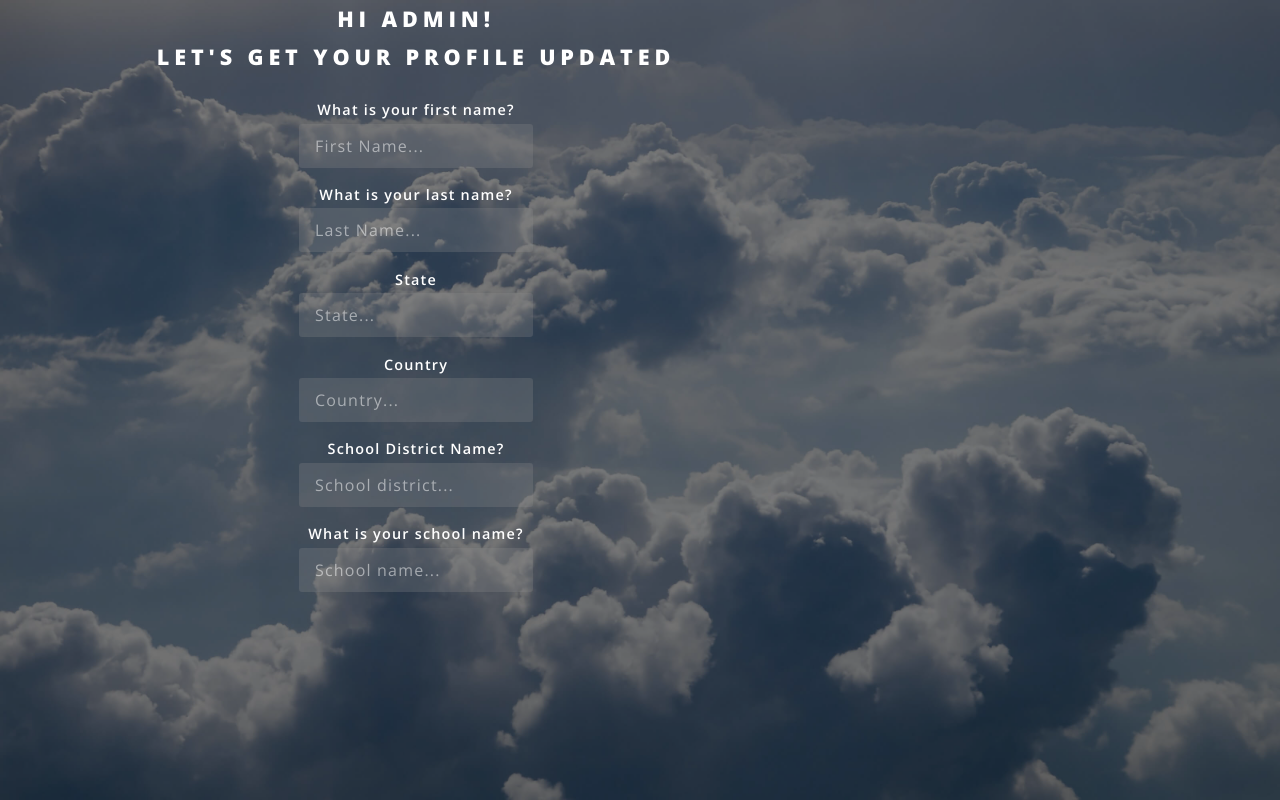
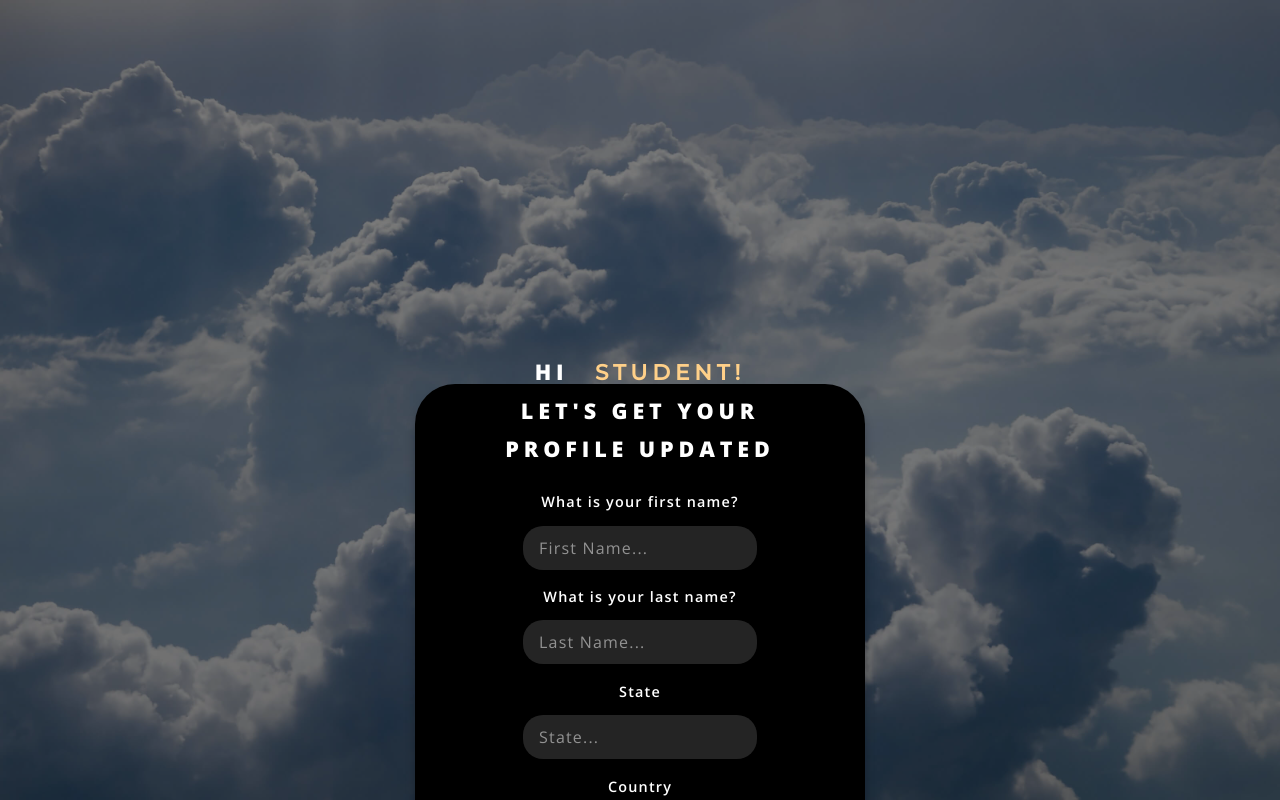
Before and after one commit to LS-School-in-the-Clouds/front-end, a React (Create React App) app: page / in a window 1280 px wide. Shown: the top 800 px of the page. Built offline with nearby package versions, Linux system fonts and the light colour scheme.

Commit message:
Slight changes to form

```diff
--- a/src/App.js
+++ b/src/App.js
@@ -12,14 +12,14 @@ import Register from "./components/Landing/Register/Register";
 import Dashboard from "./components/Dashboard/boards/Dashboard";
 import PrivateRoute from "./utils/hooks/PrivateRoute";
 
-import AdminOnboarding from './components/Onboarding/AdminOnb.js'
+import StudentOnboarding from './components/Onboarding/StudentOnb.js'
 
 const App = () => {
   return (
     <>
     <Router>
       <Switch>
-        <Route exact path="/" component={AdminOnboarding}/>
+        <Route exact path="/" component={StudentOnboarding}/>
         <Route path="/login" component={Login}/>
         <Route path="/register" component={Register}/>
         <PrivateRoute path="/dash" component={Dashboard}/>
--- a/src/components/Onboarding/AdminOnb.js
+++ b/src/components/Onboarding/AdminOnb.js
@@ -4,7 +4,7 @@ import styled from 'styled-components'
 function AdminOnboarding() {
     return (
         <div>
-            <div>
+            <SignUpStyle>
                 <Form>
                     <h2>Hi Admin! <br/> Let's get your profile updated</h2>
                     <label>What is your first name?
@@ -55,8 +55,9 @@ function AdminOnboarding() {
                             value=""
                         />
                     </label>
+                    <button>Submit</button>
                 </Form>
-            </div>
+            </SignUpStyle>
         </div>
     )
 }
@@ -71,3 +72,61 @@ const Form = styled.form`
     align-items: center;
     justify-content: center;
 `
+
+const SignUpStyle = styled.div`
+
+
+         width:40%;
+        display:flex;
+        flex-direction:column;
+        justify-content:center;
+        margin:0 auto;
+        margin-top:30%;
+
+
+              // BLACK BOX CSS
+
+        width: 450px;
+        height: 90vh;
+        left: 300px;
+        top: 100px;
+        background: #000000;
+        box-shadow: 0px 10px 10px rgba(0, 0, 0, 0.25);
+        border-radius: 40px;
+
+        form {
+            margin-top:20px;
+            height:auto;
+            width:70%;
+            display:flex;
+            flex-direction:column;
+            align-self:center;
+
+
+        }
+        .submit {
+            margin-top:30px;
+
+
+        }
+        input {
+            border-radius: 20px;
+            margin-top:10px;
+        }
+      button {
+          border-radius: 100px;
+          width:70%;
+          height: 50px;
+          display:flex;
+          justify-content:center;
+          align-self:center;
+          align-items:center;
+          margin-top:15px;
+
+      }
+
+      option {
+          background-color:black;
+      }
+
+`
--- a/src/components/Onboarding/StudentOnb.js
+++ b/src/components/Onboarding/StudentOnb.js
@@ -1,12 +1,13 @@
 import React from 'react'
 import styled from 'styled-components'
 
-function StudentOnboarding() {
+function StudentOnboarding(props) {
+
     return (
         <div>
-            <div>
+            <SignUpStyle>
                 <Form>
-                    <h2>Hi Student! <br> Let's get your profile updated</h2>
+                    <h2>Hi <span>Student!</span> <br/> Let's get your profile updated</h2>
                     <label>What is your first name?
                         <input
                             name="firstName"
@@ -56,8 +57,9 @@ function StudentOnboarding() {
                         />
 
                     </label>
+                    <button>Submit</button>
                 </Form>
-            </div>
+            </SignUpStyle>
         </div>
     )
 }
@@ -77,3 +79,65 @@ const InputDiv = styled.div`
     align-items: center;
 
 `
+
+const SignUpStyle = styled.div`
+
+
+         width:40%;
+        display:flex;
+        flex-direction:column;
+        justify-content:center;
+        margin:0 auto;
+        margin-top:30%;
+
+
+              // BLACK BOX CSS
+
+        width: 450px;
+        height: 90vh;
+        left: 300px;
+        top: 100px;
+        background: #000000;
+        box-shadow: 0px 10px 10px rgba(0, 0, 0, 0.25);
+        border-radius: 40px;
+
+        form {
+            margin-top:20px;
+            height:auto;
+            width:70%;
+            display:flex;
+            flex-direction:column;
+            align-self:center;
+
+
+        }
+        .submit {
+            margin-top:30px;
+
+
+        }
+        input {
+            border-radius: 20px;
+            margin-top:10px;
+        }
+      button {
+          border-radius: 100px;
+          width:70%;
+          height: 50px;
+          display:flex;
+          justify-content:center;
+          align-self:center;
+          align-items:center;
+          margin-top:15px;
+
+      }
+
+      option {
+          background-color:black;
+      }
+
+      span {
+          color: #FFD089;
+      }
+
+`
```
Also changed, not shown: src/components/Onboarding/MentorOnb.js (+58 -0 lines), 1 other file (tests, documents, lock files or other folders).
